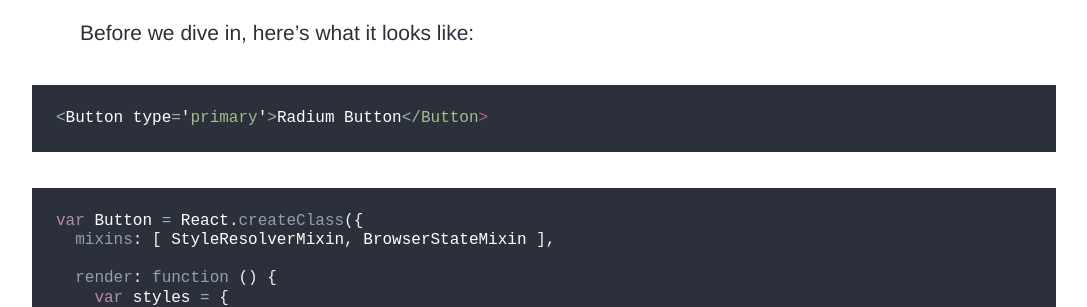
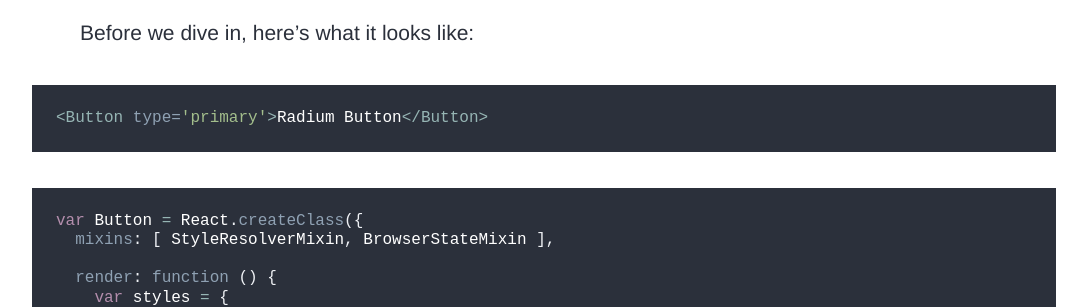
Before and after one commit to FormidableLabs/radium, a Jekyll site: the page built from index.md, in a window 1280 px wide and 900 px high, scrolled down 1831 px. Shown: the part 151-458 px from the top of the window, without its empty margins (96-1183 px from the left). Built offline with Jekyll 4.4.1, drawn with Linux system fonts in a browser that asks for light colours; some web fonts are replaced; Markdown is read by kramdown in place of the engine named in the settings; some of the changed text lies outside the part shown.

Commit message:
Mix in XML syntax highlighting

````diff
--- a/_includes/examples.md
+++ b/_includes/examples.md
@@ -12,7 +12,7 @@ When we say expressive, we mean it: math, concatenation, regex, conditionals, fu
 
 Before we dive in, here's what it looks like:
 
-```js
+```xml
 <Button type='primary'>Radium Button</Button>
 ```
 
--- a/_includes/tutorial.md
+++ b/_includes/tutorial.md
@@ -64,7 +64,7 @@ From there, React will apply our styles to the `button` element. This is not ver
 
 In Radium, a modifier is a set of additional CSS properties that are applied based on the component's props and state. A button might have modifiers to change its size or display property. By default, modifiers map directly to your component's props:
 
-```js
+```xml
 <Button
   size="large"
   block={true}>
@@ -192,7 +192,7 @@ mixins: [ StyleResolverMixin, BrowserStateMixin ]
 
 Then, add Radium browser state event listeners to your component:
 
-```js
+```xml
 <button
   {...this.getBrowserStateEvents()}
   style={styles}>
````
